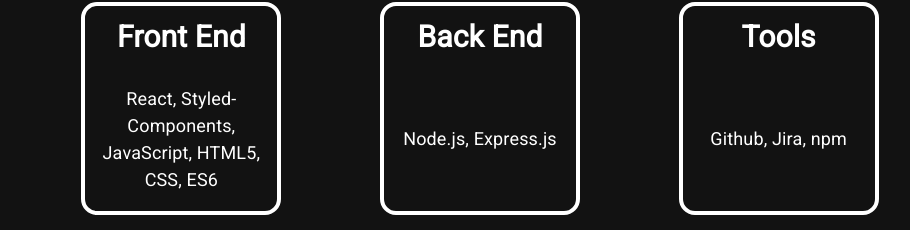
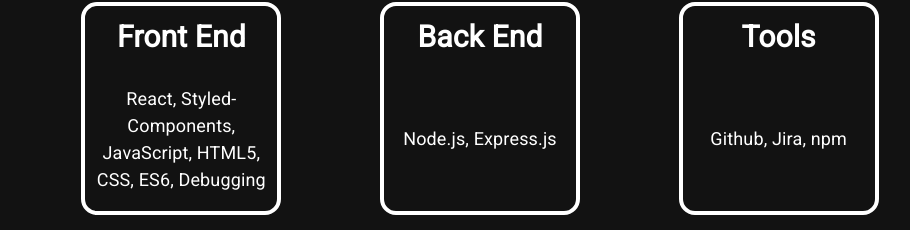
Before and after one commit to jmichelwilliams/jmichelwilliams.github.io, a React (Create React App) app in the folder resume/: page / in a window 1280 px wide. Shown: the part 570-800 px from the top of the page, without its empty margins (160-1070 px from the left). Built offline with nearby package versions, Linux system fonts and the light colour scheme.

Commit message:
added icons-material and prep darkmode toggle

```diff
--- a/resume/package.json
+++ b/resume/package.json
@@ -6,6 +6,7 @@
   "dependencies": {
     "@emotion/react": "^11.11.1",
     "@emotion/styled": "^11.11.0",
+    "@mui/icons-material": "^5.11.16",
     "@mui/material": "^5.13.4",
     "@mui/styled-engine-sc": "^5.12.0",
     "@testing-library/jest-dom": "^5.16.5",
--- a/resume/src/components/App.js
+++ b/resume/src/components/App.js
@@ -1,3 +1,4 @@
+import React from "react";
 import Header from "./Header";
 import Navbar from "./Navbar";
 import { styled } from "styled-components";
@@ -6,8 +7,15 @@
 import Skills from "./Skills";
 import Projects from "./Projects";
 import Education from "./Education";
-import { createTheme, ThemeProvider } from "@mui/material/styles";
+import { useTheme, createTheme, ThemeProvider } from "@mui/material/styles";
 import CssBaseline from "@mui/material/CssBaseline";
+
+import IconButton from "@mui/material/IconButton";
+import Box from "@mui/material/Box";
+import Brightness4Icon from "@mui/icons-material/Brightness4";
+import Brightness7Icon from "@mui/icons-material/Brightness7";
+
+const ColorModeContext = React.createContext({ toggleColorMode: () => {} });
 
 const theme = createTheme({
   palette: {
--- a/resume/src/components/Skills.js
+++ b/resume/src/components/Skills.js
@@ -8,7 +8,7 @@
         <Box>
           <SubTitle>Front End</SubTitle>
           <StyledParagraph>
-            React, Styled-Components, JavaScript, HTML5, CSS, ES6
+            React, Styled-Components, JavaScript, HTML5, CSS, ES6, Debugging
           </StyledParagraph>
         </Box>
 
```
Also changed, not shown: 1 other file (tests, documents, lock files or other folders).
